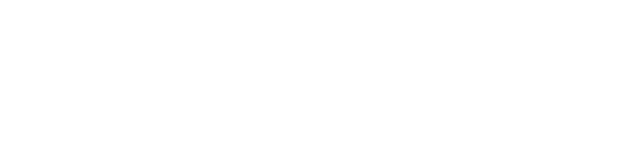
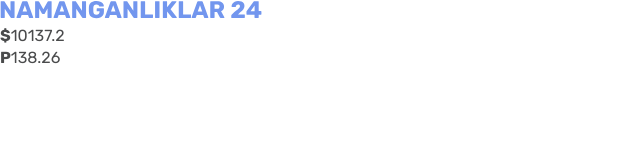
Before and after one commit to ffozilbek/n24-demo, a plain HTML site: page index.html in a window 1280 px wide. Shown: the whole page, without its empty margins (0-640 px from the left). Drawn offline with Linux system fonts and the light colour scheme.

Commit message:
new changes

```diff
--- a/css/style.css
+++ b/css/style.css
@@ -13,9 +13,24 @@ body {
     height: 100%;
     display: flex;
     flex-direction: column;
+    font-family: "Rubik","Arial",sans-serif;
+    font-size: 16px;
+    line-height: 22px;
+    background-color: #ffffff;
+    color: #4a4b4c;
 }
 
 img {
     max-width: 100%;
     height: auto;
 }
+
+/* CONTAINER */
+
+.container {
+    width: 100%;
+    max-width: 1240px;
+    padding: 0px 20px;
+    margin-left: auto;
+    margin-right: auto;
+}
--- a/index.html
+++ b/index.html
@@ -6,11 +6,30 @@
     <meta name="viewport" content="width=device-width, initial-scale=1.0">
     <link rel="stylesheet" href="/css/normalize.css">
     <link rel="stylesheet" href="/css/style.css">
+    <link rel="preconnect" href="https://fonts.googleapis.com">
+    <link rel="preconnect" href="https://fonts.gstatic.com" crossorigin>
+    <link href="https://fonts.googleapis.com/css2?family=Rubik:ital,wght@0,300..900;1,300..900&display=swap"
+        rel="stylesheet">
     <title>Namangan 24</title>
 </head>
 
 <body>
-
+    <!-- SITE HEADER -->
+    <header class="site-header">
+        <div class="site-header-top">
+            <a href="index.html" class="logo">
+                <img src="/img/logo.svg" alt="logo">
+            </a>
+            <ul class="currency-list">
+                <li>
+                    <b>$</b>10137.2
+                </li>
+                <li>
+                    <b>P</b>138.26
+                </li>
+            </ul>
+        </div>
+    </header>
 </body>
 
 </html>
```
Also changed, not shown: img/logo.svg (added).
